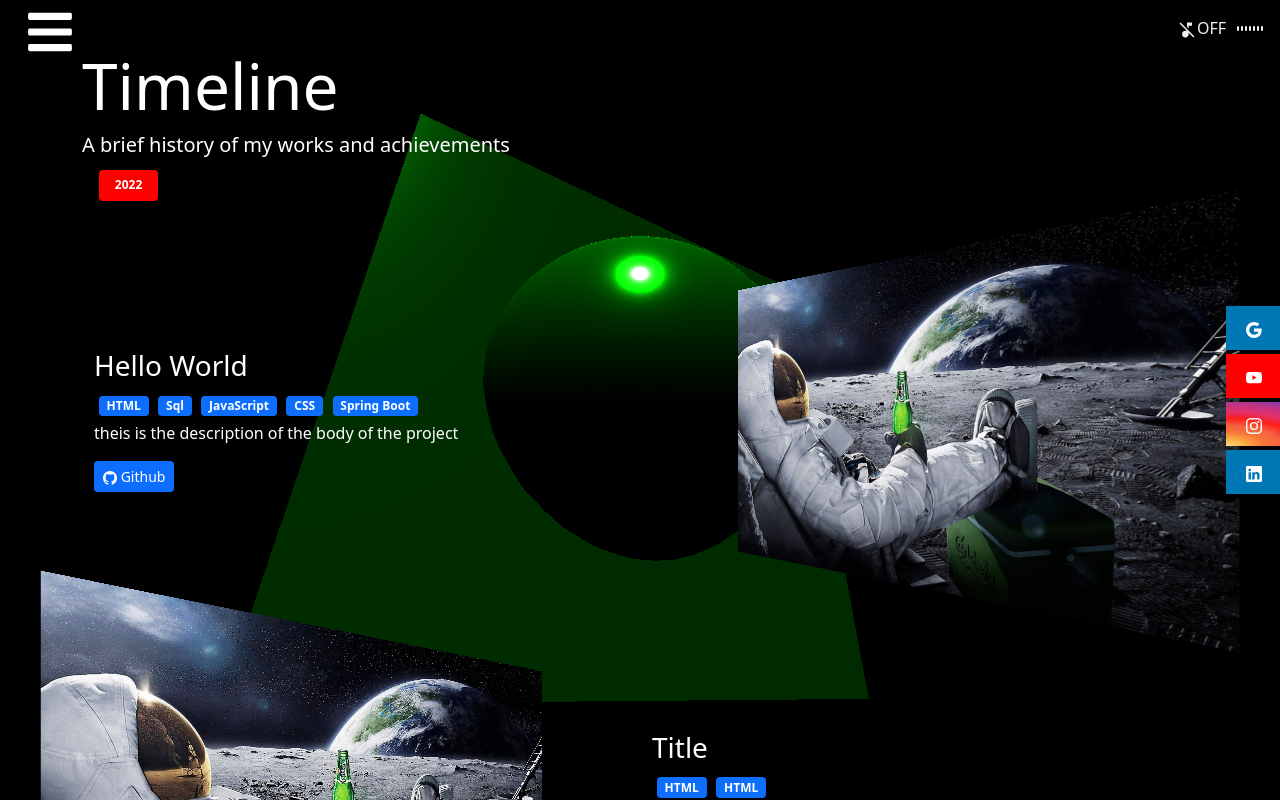
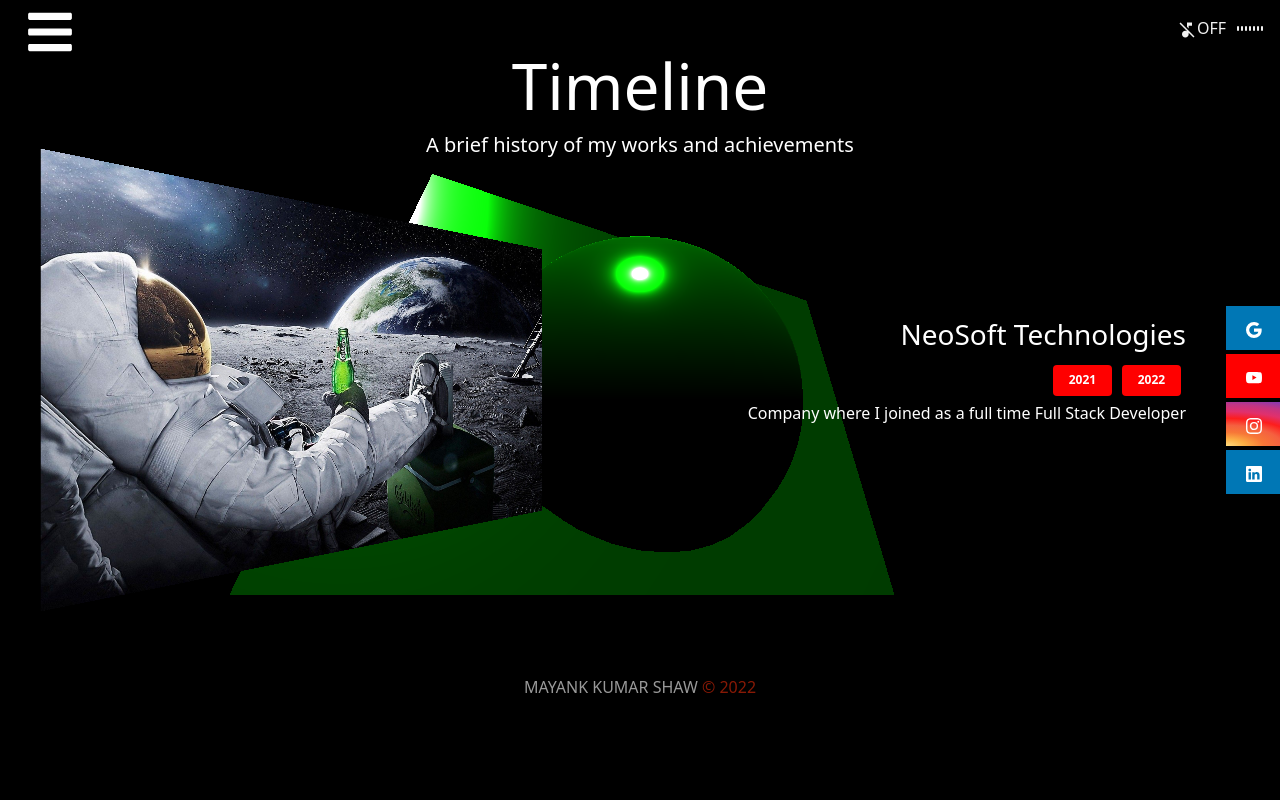
Before and after one commit to Mayank-141-Shaw/Portfolio-old, a React (Create React App) app: page /history in a window 1280 px wide. Shown: the top 800 px of the page. Built offline with nearby package versions, Linux system fonts and the light colour scheme.

Commit message:
Updated modal viewers

```diff
--- a/src/components/ProjectDetailBox/ProjectDetailBox.js
+++ b/src/components/ProjectDetailBox/ProjectDetailBox.js
@@ -6,17 +6,20 @@ import './ProjectDetailBox.css'
 import { BsGithub } from 'react-icons/bs'
 
 
-const colors = ['red', 'purple', 'green', 'orange', 'black', 'blue']
+
 
 
 function ProjectDetailBox(props) {
 
+    const colors = ['red', 'purple', 'green', 'orange', 'black', 'blue']
 
     const randomColor = () => {
         let cc = colors[Math.floor(Math.random()*6)]+'!important'
+        return cc
+    }
 
-        console.log(cc)
-        return cc
+    const gotoPage = () => {
+        window.open(props.info.link, "_blank")
     }
 
     return (
@@ -27,28 +30,28 @@ function ProjectDetailBox(props) {
                 <Col className={props.info.dir == 'right' ? 'left-rotated' : 'right-rotated'} md={6}>
                     <Image className='big-img' src={props.info.img}/>
                 </Col>
-                <Col md={6}>
+                <Col md={6} style={{textAlign:'right'}}>
                     <h3>{props.info.title}</h3>
                     <div>
                         {props.info.badges.map( badge => {
-                            return <Badge style={{backgroundColor:randomColor()}} >{badge}</Badge>
+                            return <Badge style={{backgroundColor:'red!important'}} >{badge}</Badge>
                         })}
                     </div>
                     <p>{props.info.desc}</p>
-                    <Button style={{width:'fit-content'}} size='sm'><BsGithub/> Github</Button>
+                    <Button style={{width:'fit-content'}} size='sm' onClick={gotoPage}><BsGithub/> Github</Button>
                 </Col>
             </>
             :
             <>
-                <Col md={6}>
+                <Col md={6} style={{textAlign:'left'}}>
                     <h3>{props.info.title}</h3>
                     <div>
                         {props.info.badges.map( badge => {
-                            return <Badge style={{backgroundColor:randomColor()}}>{badge}</Badge>
+                            return <Badge style={{backgroundColor:'red!important'}}>{badge}</Badge>
                         })}
                     </div>
                     <p>{props.info.desc}</p>
-                    <Button style={{width:'fit-content'}} size='sm'><BsGithub/> Github</Button>
+                    <Button style={{width:'fit-content'}} size='sm' onClick={gotoPage}><BsGithub/> Github</Button>
                 </Col>
                 <Col className={props.info.dir == 'right' ? 'left-rotated' : 'right-rotated'} md={6}>
                     <Image className='big-img' src={props.info.img}/>
--- a/src/components/Viewer/Viewer.js
+++ b/src/components/Viewer/Viewer.js
@@ -14,7 +14,7 @@ function Viewer(props) {
 
   return (
     <>
-        <Image src={props.src} width={'100%'} onClick={handleShow}
+        <Image className='my-3' src={props.src} width={'100%'} onClick={handleShow}
             onMouseEnter={toggleHover} onMouseLeave={toggleHover}/>
 
         <Modal show={show} onHide={handleClose} size={'lg'}>
--- a/src/pages/History.js
+++ b/src/pages/History.js
@@ -21,31 +21,24 @@ function History() {
   return (
     <>
       <Container className='text-white'>
-        <Row>
+        <Row className="text-center">
           <h1 className='mt-5'>Timeline</h1>
           <h5>A brief history of my works and achievements</h5>
         </Row>
 
         <Container>
-          <Badge className='year'>2022</Badge>
-
           <Row>
             <Col md={12} xs={12} lg={12}>
-              <ProjectDetailBox info={data} />
 
               <Row className='my-5 align-items-center'>
                 <Col className='right-rotated' md={6}>
                   <Image className='big-img' src={bigImg}/>
                 </Col>
-                <Col md={6}>
-                  <h3>Title</h3>
-                  <div>
-                    <Badge>HTML</Badge>
-                    <Badge>HTML</Badge>
-
-                  </div>
-                  <p>Lorem34dsd dsds jndbdsd dbushds dsdsu</p>
-                  <Button style={{width:'fit-content'}} size='sm'><BsGithub/> Github</Button>
+                <Col md={6} style={{textAlign:'right'}}>
+                  <h3>NeoSoft Technologies</h3>
+                  <Badge className='year'>2021</Badge>
+                  <Badge className='year'>2022</Badge>
+                  <p>Company where I joined as a full time Full Stack Developer</p>
                 </Col>
               </Row>
             </Col>
--- a/src/pages/Projects.js
+++ b/src/pages/Projects.js
@@ -13,8 +13,20 @@ const data = {
   img: bigImg,
   title: "Hello World",
   badges: ['HTML', 'Sql', 'JavaScript', 'CSS', 'Spring Boot', 'Three Js', 'Bootstrap', 'Tensorflow', 'Python', 'Ionic'],
-  desc: "theis is the description of the body of the project"
+  desc: "theis is the description of the body of the project",
+  link:'https://github.com/Mayank-141-Shaw/Portfolio'
 }
+
+const data2 = {
+  dir: "left",
+  img: bigImg,
+  title: "Hello World",
+  badges: ['HTML', 'Sql', 'JavaScript', 'CSS', 'Spring Boot', 'Three Js', 'Bootstrap', 'Tensorflow', 'Python', 'Ionic'],
+  desc: "theis is the description of the body of the project",
+  link:'https://github.com/joeldesante/Harvey/blob/master/src/lib/courseChannels.js'
+}
+
+
 
 function Projects() {
 
@@ -29,27 +41,10 @@ function Projects() {
         <Container>
           <Badge className='year'>2022</Badge>
 
-          <Row>
-            <Col md={12} xs={12} lg={12}>
-              <ProjectDetailBox info={data} />
+          <ProjectDetailBox info={data} />
+          <ProjectDetailBox info={data2} />
 
-              <Row className='my-5 align-items-center'>
-                <Col className='right-rotated' md={6}>
-                  <Image className='big-img' src={bigImg}/>
-                </Col>
-                <Col md={6}>
-                  <h3>Title</h3>
-                  <div>
-                    <Badge>HTML</Badge>
-                    <Badge>HTML</Badge>
 
-                  </div>
-                  <p>Lorem34dsd dsds jndbdsd dbushds dsdsu</p>
-                  <Button style={{width:'fit-content'}} size='sm'><BsGithub/> Github</Button>
-                </Col>
-              </Row>
-            </Col>
-          </Row>
         </Container>
 
       </Container>
--- a/src/pages/css/History.css
+++ b/src/pages/css/History.css
@@ -0,0 +1,37 @@
+.big-img{
+    width: 100%;
+}
+
+.right-rotated{
+    transform: perspective(30rem) rotateY(30deg);
+}
+
+.right-rotated:hover{
+    animation: rotate-smooth-right 0.7s ease-in-out 0s 1 forwards;
+}
+
+@keyframes rotate-smooth-right {
+    to{
+        transform: perspective(30rem) rotateY(0deg);
+    }
+}
+
+
+.left-rotated{
+    transform: perspective(30rem) rotateY(-30deg);
+}
+
+.left-rotated:hover{
+    animation: rotate-smooth-left 1s ease-in-out 0s 1 forwards;
+}
+
+@keyframes rotate-smooth-left {
+    to{
+        transform: perspective(30rem) rotateY(0deg);
+    }
+}
+
+
+.badge{
+    margin: 0.3rem 0.3rem;
+}
```
